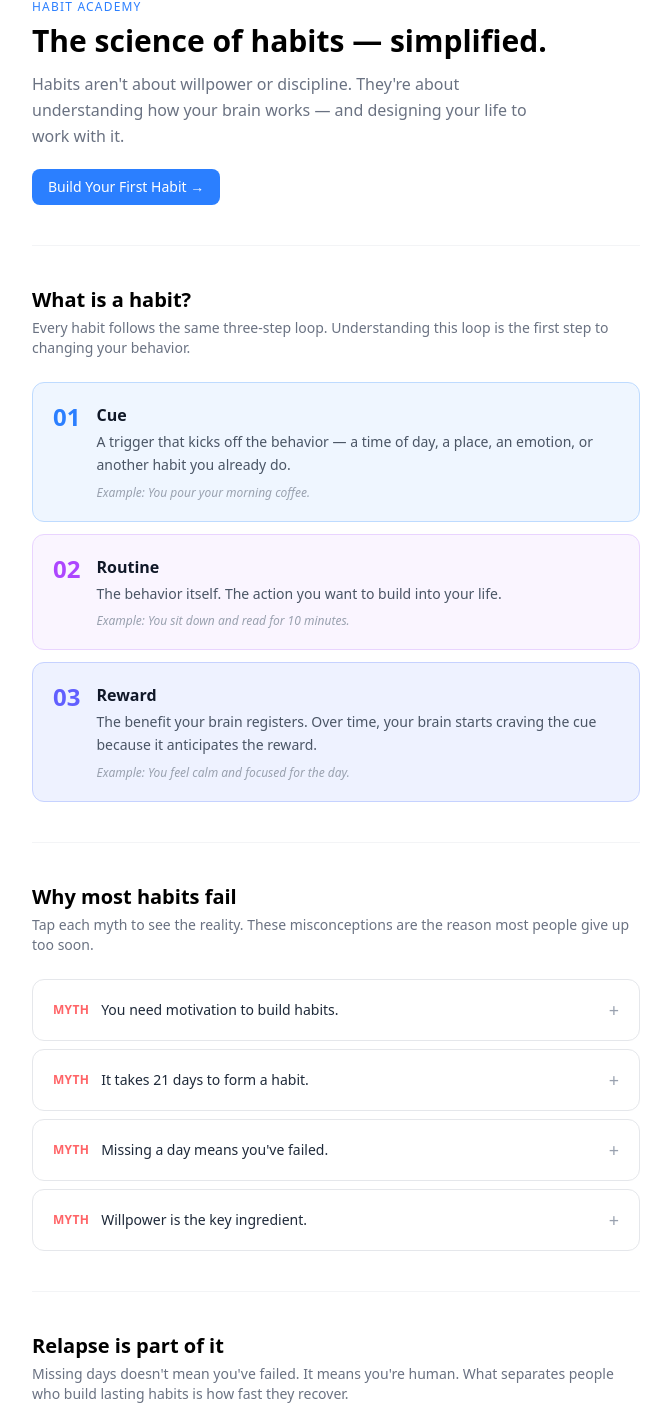
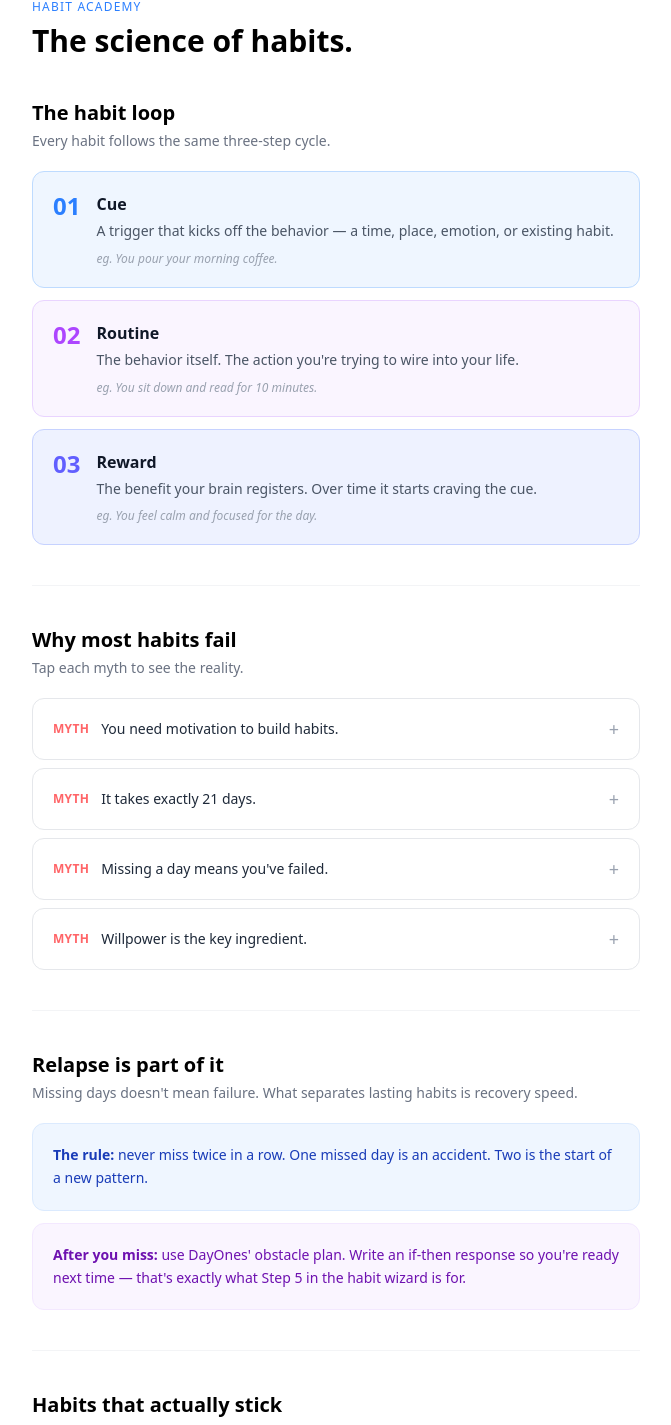
Before and after one commit to kevincoj/DayOnes, a React (Vite) app in the folder apps/client/: page /learn in a window 1280 px wide. Shown: the part 96-1521 px from the top of the page, without its empty margins (304-975 px from the left). Built offline with nearby package versions, Linux system fonts and the light colour scheme; sample sign-in values are in the browser's storage.

Commit message:
Added animation to learn page

```diff
--- a/apps/client/src/pages/LearnPage.tsx
+++ b/apps/client/src/pages/LearnPage.tsx
@@ -1,99 +1,117 @@
-import { useState } from "react";
+import { useState, useEffect, useRef } from "react";
 import { useNavigate } from "react-router-dom";
 import Navbar from "../components/Navbar";
 
-// ─── Data ────────────────────────────────────────────────────────────────────
+// ─── useScrollReveal hook ─────────────────────────────────────────────────────
+
+function useScrollReveal() {
+  const ref = useRef<HTMLDivElement>(null);
+  const [visible, setVisible] = useState(false);
+
+  useEffect(() => {
+    const el = ref.current;
+    if (!el) return;
+
+    const observer = new IntersectionObserver(
+      ([entry]) => {
+        if (entry.isIntersecting) {
+          setVisible(true);
+          observer.unobserve(el);
+        }
+      },
+      { threshold: 0.15 }
+    );
+
+    observer.observe(el);
+    return () => observer.disconnect();
+  }, []);
+
+  return { ref, visible };
+}
+
+// ─── AnimatedSection ──────────────────────────────────────────────────────────
+
+function AnimatedSection({
+  children,
+  delay = 0,
+}: {
+  children: React.ReactNode;
+  delay?: number;
+}) {
+  const { ref, visible } = useScrollReveal();
+
+  return (
+    <div
+      ref={ref}
+      style={{
+        opacity: visible ? 1 : 0,
+        transform: visible ? "translateY(0px)" : "translateY(28px)",
+        transition: `opacity 0.6s ease ${delay}ms, transform 0.6s ease ${delay}ms`,
+      }}
+    >
+      {children}
+    </div>
+  );
+}
+
+// ─── Data ─────────────────────────────────────────────────────────────────────
 
 const habitLoopSteps = [
   {
     number: "01",
     title: "Cue",
-    description:
-      "A trigger that kicks off the behavior — a time of day, a place, an emotion, or another habit you already do.",
+    description: "A trigger that kicks off the behavior — a time, place, emotion, or existing habit.",
     example: "You pour your morning coffee.",
-    color: "bg-blue-50 border-blue-200",
-    numberColor: "text-blue-500",
+    bg: "bg-blue-50",
+    border: "border-blue-200",
+    numColor: "text-blue-500",
   },
   {
     number: "02",
     title: "Routine",
-    description:
-      "The behavior itself. The action you want to build into your life.",
+    description: "The behavior itself. The action you're trying to wire into your life.",
     example: "You sit down and read for 10 minutes.",
-    color: "bg-purple-50 border-purple-200",
-    numberColor: "text-purple-500",
+    bg: "bg-purple-50",
+    border: "border-purple-200",
+    numColor: "text-purple-500",
   },
   {
     number: "03",
     title: "Reward",
-    description:
-      "The benefit your brain registers. Over time, your brain starts craving the cue because it anticipates the reward.",
+    description: "The benefit your brain registers. Over time it starts craving the cue.",
     example: "You feel calm and focused for the day.",
-    color: "bg-indigo-50 border-indigo-200",
-    numberColor: "text-indigo-500",
+    bg: "bg-indigo-50",
+    border: "border-indigo-200",
+    numColor: "text-indigo-500",
   },
 ];
 
 const myths = [
   {
     myth: "You need motivation to build habits.",
-    reality:
-      "Motivation is unreliable — it comes and goes. What actually works is designing a system that makes the habit easy to do even when you don't feel like it.",
+    reality: "Motivation is unreliable. What works is a system designed to make the habit easy even when you don't feel like it.",
   },
   {
-    myth: "It takes 21 days to form a habit.",
-    reality:
-      "Research suggests habit formation takes anywhere from 18 to 254 days depending on the person and the behavior. There's no magic number — consistency matters more than the timeline.",
+    myth: "It takes exactly 21 days.",
+    reality: "Research shows habit formation takes 18–254 days depending on the person. Consistency matters more than the timeline.",
   },
   {
     myth: "Missing a day means you've failed.",
-    reality:
-      "Missing once has almost no impact on long-term habit formation. What matters is getting back on track quickly. Missing twice is where habits start to unravel.",
+    reality: "Missing once has almost no long-term impact. What matters is getting back immediately. Missing twice is where habits unravel.",
   },
   {
     myth: "Willpower is the key ingredient.",
-    reality:
-      "Willpower is a limited resource. The most consistent people aren't more disciplined — they've designed their environment to make habits easier and temptations harder.",
+    reality: "The most consistent people aren't more disciplined — they've designed their environment so habits are the path of least resistance.",
   },
 ];
 
 const tips = [
-  {
-    icon: "🎯",
-    title: "Start absurdly small",
-    description:
-      "Two minutes counts. The goal at first is just to show up. Reduce the activation energy until starting feels effortless.",
-  },
-  {
-    icon: "📍",
-    title: "Stack onto existing routines",
-    description:
-      "Pair your new habit with something you already do every day. 'After I pour my coffee, I will...' This is called habit stacking.",
-  },
-  {
-    icon: "👁️",
-    title: "Make the cue visible",
-    description:
-      "Put your running shoes by the door. Leave the book on the pillow. Environment design beats willpower every time.",
-  },
-  {
-    icon: "📋",
-    title: "Plan for obstacles",
-    description:
-      "Write down: 'If X happens, I will do Y instead.' Research shows if-then plans dramatically improve follow-through.",
-  },
-  {
-    icon: "🎉",
-    title: "Celebrate small wins",
-    description:
-      "Your brain learns through emotion. A small moment of pride or satisfaction after completing a habit accelerates the wiring process.",
-  },
-  {
-    icon: "🔄",
-    title: "Never miss twice",
-    description:
-      "Missing once is an accident. Missing twice is starting a new habit — of not doing the thing. Get back on track the very next day.",
-  },
+  { icon: "🎯", title: "Start absurdly small", description: "Two minutes counts. Reduce friction until starting feels effortless." },
+  { icon: "📍", title: "Stack onto routines", description: "'After I do X, I will do Y.' Pair new habits with ones you already have." },
+  { icon: "👁️", title: "Make the cue visible", description: "Environment design beats willpower. Put cues where you'll see them." },
+  { icon: "📋", title: "Plan for obstacles", description: "If-then plans dramatically improve follow-through. Write yours in the wizard." },
+  { icon: "🎉", title: "Celebrate small wins", description: "A moment of pride after each check-in accelerates the wiring process." },
+  { icon: "🔄", title: "Never miss twice", description: "Missing once is an accident. Missing twice is a new pattern forming." },
 ];
 
 // ─── Component ────────────────────────────────────────────────────────────────
@@ -102,7 +120,6 @@ export default function LearnPage() {
   const [openMyth, setOpenMyth] = useState<number | null>(null);
   const navigate = useNavigate();
 
-  // When a myth is clicked, open it — or close it if it's already open
   function handleMythClick(index: number) {
     setOpenMyth((prev) => (prev === index ? null : index));
   }
@@ -114,88 +131,62 @@ export default function LearnPage() {
       <div className="p-8 max-w-2xl mx-auto">
 
         {/* ── Hero ── */}
+        <AnimatedSection>
           <div className="mb-10">
             <p className="text-xs uppercase tracking-widest text-blue-500 font-medium mb-2">
               Habit Academy
             </p>
             <h1 className="text-3xl font-bold mb-3">
-            The science of habits — simplified.
+              The science of habits.
             </h1>
-          <p className="text-gray-500 text-base leading-relaxed mb-5 max-w-lg">
-            Habits aren't about willpower or discipline. They're about
-            understanding how your brain works — and designing your life to work
-            with it.
+          </div>
+        </AnimatedSection>
+
+        {/* ── Habit Loop ── */}
+        <AnimatedSection>
+          <section className="mb-10">
+            <h2 className="text-xl font-bold mb-1">The habit loop</h2>
+            <p className="text-gray-500 text-sm mb-5">
+              Every habit follows the same three-step cycle.
             </p>
-          <button
-            onClick={() => navigate("/habits/new")}
-            className="bg-blue-500 hover:bg-blue-600 text-white text-sm font-medium px-4 py-2 rounded-lg transition-colors"
-          >
-            Build Your First Habit →
-          </button>
+            <div className="space-y-3">
+              {habitLoopSteps.map((step, i) => (
+                <AnimatedSection key={step.number} delay={i * 100}>
+                  <div className={`border rounded-xl p-5 ${step.bg} ${step.border}`}>
+                    <div className="flex items-start gap-4">
+                      <span className={`text-2xl font-bold ${step.numColor} leading-none mt-0.5`}>
+                        {step.number}
+                      </span>
+                      <div>
+                        <h3 className="font-semibold text-gray-900 mb-1">{step.title}</h3>
+                        <p className="text-gray-600 text-sm leading-relaxed mb-2">{step.description}</p>
+                        <p className="text-xs text-gray-400 italic">eg. {step.example}</p>
                       </div>
+                    </div>
+                  </div>
+                </AnimatedSection>
+              ))}
+            </div>
+          </section>
+        </AnimatedSection>
 
         <hr className="border-gray-100 mb-10" />
 
-        {/* ── What is a habit? ── */}
-        <section className="mb-10">
-          <h2 className="text-xl font-bold mb-1">What is a habit?</h2>
-          <p className="text-gray-500 text-sm mb-6">
-            Every habit follows the same three-step loop. Understanding this
-            loop is the first step to changing your behavior.
-          </p>
-
-          <div className="space-y-3">
-            {habitLoopSteps.map((step) => (
-              <div
-                key={step.number}
-                className={`border rounded-xl p-5 ${step.color}`}
-              >
-                <div className="flex items-start gap-4">
-                  <span
-                    className={`text-2xl font-bold ${step.numberColor} leading-none mt-0.5`}
-                  >
-                    {step.number}
-                  </span>
-                  <div>
-                    <h3 className="font-semibold text-gray-900 mb-1">
-                      {step.title}
-                    </h3>
-                    <p className="text-gray-600 text-sm leading-relaxed mb-2">
-                      {step.description}
-                    </p>
-                    <p className="text-xs text-gray-400 italic">
-                      Example: {step.example}
-                    </p>
-                  </div>
-                </div>
-              </div>
-            ))}
-          </div>
-        </section>
-
-        <hr className="border-gray-100 mb-10" />
-
-        {/* ── Why Most Habits Fail ── */}
+        {/* ── Why habits fail ── */}
+        <AnimatedSection>
           <section className="mb-10">
             <h2 className="text-xl font-bold mb-1">Why most habits fail</h2>
-          <p className="text-gray-500 text-sm mb-6">
-            Tap each myth to see the reality. These misconceptions are the
-            reason most people give up too soon.
-          </p>
-
+            <p className="text-gray-500 text-sm mb-5">Tap each myth to see the reality.</p>
             <div className="space-y-2">
               {myths.map((item, index) => (
-              <div
-                key={index}
-                className="border border-gray-200 rounded-xl overflow-hidden"
-              >
-                {/* Clickable header row */}
+                <AnimatedSection key={index} delay={index * 80}>
+                  <div className="border border-gray-200 rounded-xl overflow-hidden">
                     <button
                       onClick={() => handleMythClick(index)}
                       className="w-full flex items-center justify-between px-5 py-4 text-left hover:bg-gray-50 transition-colors"
                     >
                       <div className="flex items-center gap-3">
-                    <span className="text-xs font-semibold text-red-400 uppercase tracking-wide">
+                        <span className="text-xs font-semibold text-red-400 uppercase tracking-wide flex-shrink-0">
                           Myth
                         </span>
                         <span className="text-sm text-gray-800">{item.myth}</span>
@@ -204,96 +195,80 @@ export default function LearnPage() {
                         {openMyth === index ? "−" : "+"}
                       </span>
                     </button>
-
-                {/* Expandable reality panel */}
                     {openMyth === index && (
                       <div className="px-5 pb-4 border-t border-gray-100 bg-gray-50">
                         <p className="text-xs font-semibold text-green-500 uppercase tracking-wide mt-3 mb-1">
                           Reality
                         </p>
-                    <p className="text-sm text-gray-600 leading-relaxed">
-                      {item.reality}
-                    </p>
+                        <p className="text-sm text-gray-600 leading-relaxed">{item.reality}</p>
                       </div>
                     )}
                   </div>
+                </AnimatedSection>
               ))}
             </div>
           </section>
+        </AnimatedSection>
 
         <hr className="border-gray-100 mb-10" />
 
-        {/* ── Relapse & Recovery ── */}
+        {/* ── Relapse ── */}
+        <AnimatedSection>
           <section className="mb-10">
             <h2 className="text-xl font-bold mb-1">Relapse is part of it</h2>
-          <p className="text-gray-500 text-sm mb-6">
-            Missing days doesn't mean you've failed. It means you're human.
-            What separates people who build lasting habits is how fast they
-            recover.
+            <p className="text-gray-500 text-sm mb-5">
+              Missing days doesn't mean failure. What separates lasting habits is recovery speed.
             </p>
-
-          <div className="bg-blue-50 border border-blue-100 rounded-xl p-5 mb-4">
+            <div className="space-y-3">
+              <AnimatedSection delay={100}>
+                <div className="bg-blue-50 border border-blue-100 rounded-xl p-5">
                   <p className="text-sm text-blue-800 leading-relaxed">
-              <span className="font-semibold">The most important rule:</span>{" "}
-              never miss twice in a row. One missed day is an accident. Two
-              missed days is the start of a new pattern.
+                    <span className="font-semibold">The rule:</span> never miss twice in a row. One missed day is an accident. Two is the start of a new pattern.
                   </p>
                 </div>
-
+              </AnimatedSection>
+              <AnimatedSection delay={200}>
                 <div className="bg-purple-50 border border-purple-100 rounded-xl p-5">
                   <p className="text-sm text-purple-800 leading-relaxed">
-              <span className="font-semibold">After you miss, ask:</span> what
-              got in the way? Use DayOnes' obstacle planning to write an
-              if-then plan so you're prepared next time. That's the whole point
-              of the relapse prevention step in the habit wizard.
+                    <span className="font-semibold">After you miss:</span> use DayOnes' obstacle plan. Write an if-then response so you're ready next time — that's exactly what Step 5 in the habit wizard is for.
                   </p>
                 </div>
+              </AnimatedSection>
+            </div>
           </section>
+        </AnimatedSection>
 
         <hr className="border-gray-100 mb-10" />
 
         {/* ── Tips ── */}
+        <AnimatedSection>
           <section className="mb-10">
-          <h2 className="text-xl font-bold mb-1">
-            Habits that actually stick
-          </h2>
-          <p className="text-gray-500 text-sm mb-6">
-            Six principles backed by behavioral science. Apply any one of these
-            and your habit becomes significantly more likely to last.
-          </p>
-
+            <h2 className="text-xl font-bold mb-1">Habits that actually stick</h2>
+            <p className="text-gray-500 text-sm mb-5">Six principles backed by behavioral science.</p>
             <div className="grid grid-cols-1 sm:grid-cols-2 gap-4">
-            {tips.map((tip) => (
-              <div
-                key={tip.title}
-                className="border border-gray-200 rounded-xl p-5 hover:border-blue-200 hover:bg-blue-50 transition-colors"
-              >
+              {tips.map((tip, i) => (
+                <AnimatedSection key={tip.title} delay={i * 80}>
+                  <div className="border border-gray-200 rounded-xl p-5 hover:border-blue-200 hover:bg-blue-50 transition-colors">
                     <div className="text-2xl mb-3">{tip.icon}</div>
-                <h3 className="font-semibold text-gray-900 text-sm mb-1">
-                  {tip.title}
-                </h3>
-                <p className="text-gray-500 text-sm leading-relaxed">
-                  {tip.description}
-                </p>
+                    <h3 className="font-semibold text-gray-900 text-sm mb-1">{tip.title}</h3>
+                    <p className="text-gray-500 text-sm leading-relaxed">{tip.description}</p>
                   </div>
+                </AnimatedSection>
               ))}
             </div>
           </section>
+        </AnimatedSection>
 
         <hr className="border-gray-100 mb-10" />
 
-        {/* ── Final CTA ── */}
-        <section className="text-center py-4">
-          <p className="text-gray-400 text-xs uppercase tracking-widest mb-3">
-            Ready to start?
-          </p>
+        {/* ── CTA ── */}
+        <AnimatedSection>
+          <section className="text-center py-4 mb-6">
+            <p className="text-gray-400 text-xs uppercase tracking-widest mb-3">Ready to start?</p>
             <h2 className="text-xl font-bold text-gray-900 mb-2">
-            "Every action is a vote for the <br />
-            person you want to become."
+              "Every action is a vote for the person<br />you want to become."
             </h2>
-          <p className="text-gray-500 text-sm mb-6">
-            Start small. Stay consistent. The identity follows.
-          </p>
+            <p className="text-gray-500 text-sm mb-6">Start small. Stay consistent. The identity follows.</p>
             <button
               onClick={() => navigate("/habits/new")}
               className="bg-blue-500 hover:bg-blue-600 text-white text-sm font-medium px-5 py-2.5 rounded-lg transition-colors"
@@ -301,6 +276,7 @@ export default function LearnPage() {
               Create a Habit →
             </button>
           </section>
+        </AnimatedSection>
 
       </div>
     </div>
```
Lines whose indentation alone changed are shown as unchanged.
